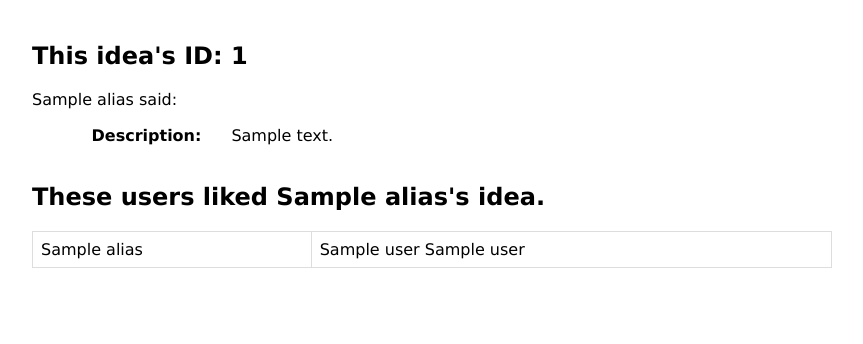
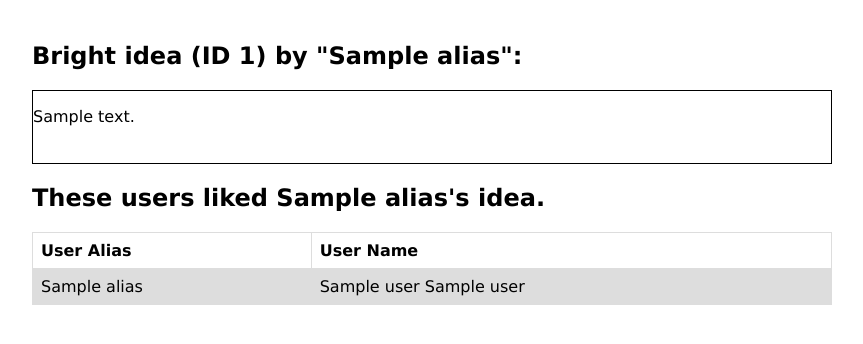
Before and after one commit to p-fisher/projects_publ, a Flask app: template recipes/flaskapp/templates/details.html in a window 1280 px wide. Shown: the part 67-411 px from the top of the page, without its empty margins (208-1071 px from the left). Run offline with Flask 2, Linux system fonts and the light colour scheme; the template is opened without the code that fills it: most values are stand-ins (such as "Sample title", 1, 10 or a date in 2020).

Commit message:
continuing

```diff
--- a/i_proj_01/flaskapp/controllers/ideas.py
+++ b/i_proj_01/flaskapp/controllers/ideas.py
@@ -62,7 +62,7 @@ def show_idea(id):
     }
     user=User.get_by_id(user_data)
     this_idea=Idea.read_idea_with_likes(data)
-    print('***************', this_idea)
+    # print('***************', this_idea)
     return render_template('details.html',user=user,idea=this_idea)
 
 # def show_idea(id):
--- a/i_proj_01/flaskapp/models/idea.py
+++ b/i_proj_01/flaskapp/models/idea.py
@@ -66,7 +66,6 @@ class Idea:
     def get_ideas_with_users(cls):
         query = "SELECT * FROM ideas LEFT JOIN users ON ideas.user_id=users.id;"
         # query = "SELECT * FROM ideas LEFT JOIN users ON ideas.user_id=users.id LEFT JOIN likes ON likes.idea_id = ideas.id;"
-
         results = connectToMySQL(cls.db).query_db(query)
         # print(results)
         idea_list = []
@@ -89,8 +88,8 @@ class Idea:
                 "created_at": row_from_db["users.created_at"],
                 "updated_at": row_from_db["users.updated_at"]
             }
-            # new_idea.user = user.User(user_data)
-            new_idea.liked_by = user.User(user_data)
+            new_idea.user = user.User(user_data)
+            # new_idea.liked_by = user.User(user_data)
             idea_list.append(new_idea)
         return idea_list
 
--- a/i_proj_01/flaskapp/static/style.css
+++ b/i_proj_01/flaskapp/static/style.css
@@ -170,6 +170,11 @@ padding: 8px;
 
 
 /* RECIPE */
+.idea_box {
+    width: 100%;
+    height: 72px;
+    border: solid black 1px;
+}
 .recipe_detail {
     border: 1px solid black;
     width: 94%;
--- a/i_proj_01/flaskapp/templates/details.html
+++ b/i_proj_01/flaskapp/templates/details.html
@@ -20,17 +20,21 @@
                 </ul>
             </div>
         </div>
-        <h2>This idea's ID: {{ idea.id }}</h2>
-
+        <!-- <h2>This idea: ID {{ idea.id }} by user "{{ idea.creator.alias }}"</h2> -->
+        <h2>Bright idea (ID {{ idea.id }}) by "{{idea.creator.alias}}":</h2>
         <div class="idea_detail">
-            <div>{{ idea.creator.alias }} said: </div>
+            <!-- <div>{{ idea.creator.alias }} said: </div> -->
             <div class="detail_row">
-                <div class="detail_left"><p>Description:</p></div>
-                <div class="detail_right"><p>{{ idea.summary }}</p></div>
+                <!-- <div class="detail_left"><p>"{{idea.creator.alias}}'s" bright idea (ID {{ idea.id }}):</p></div> -->
+                <div class="idea_box"><p>{{ idea.summary }}</p></div>
             </div>
             <!-- This needs to be the creator not the person logged in -->
             <h2>These users liked {{ idea.creator.alias }}'s idea.</h2>
             <table>
+                <tr>
+                    <th>User Alias</th>
+                    <th> User Name</th>
+                </tr>
                 {% for user in idea.liked_by %}
                 <tr>
                     <td>{{ user.alias}}</td>
```
Also changed, not shown: 2 other files.
